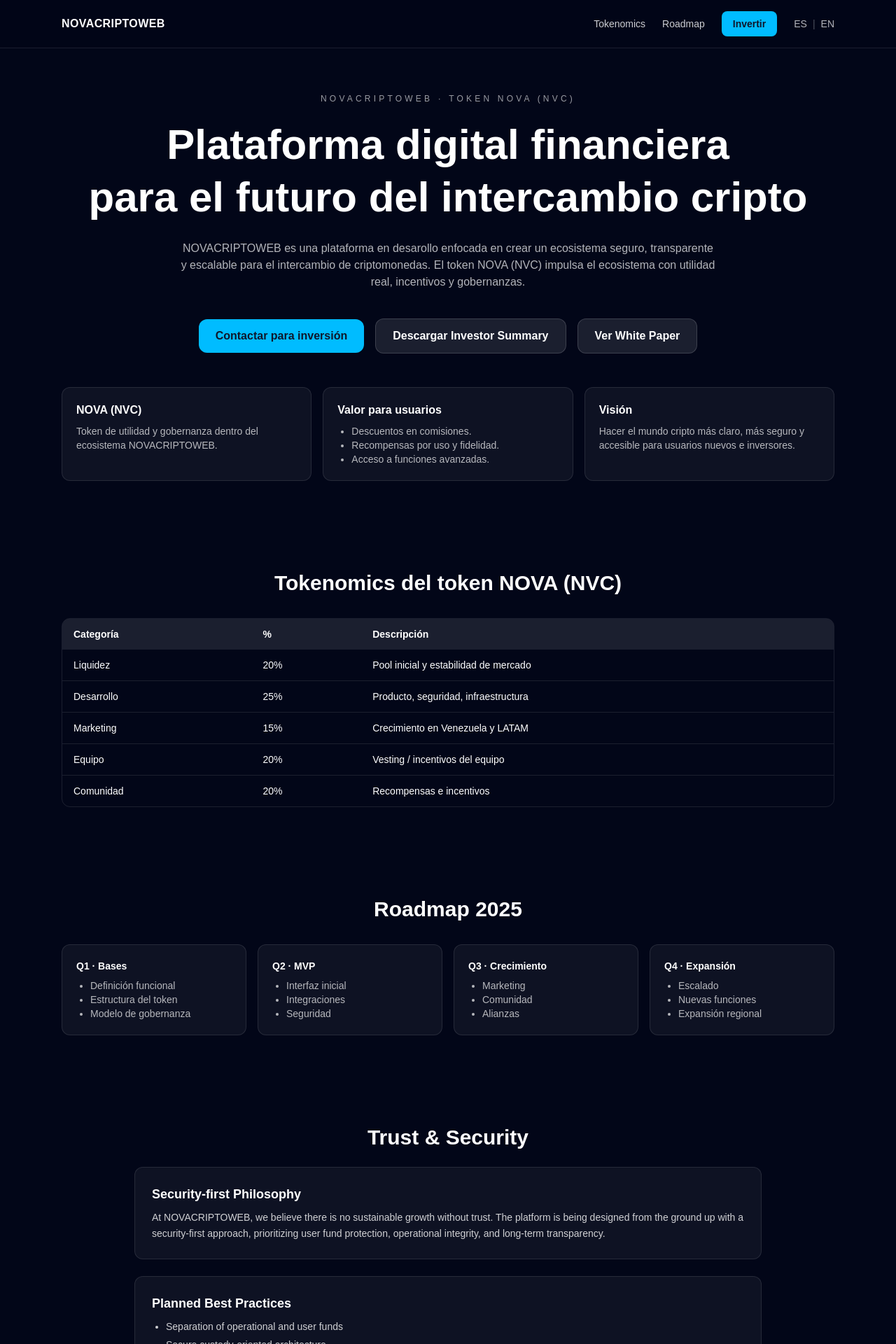
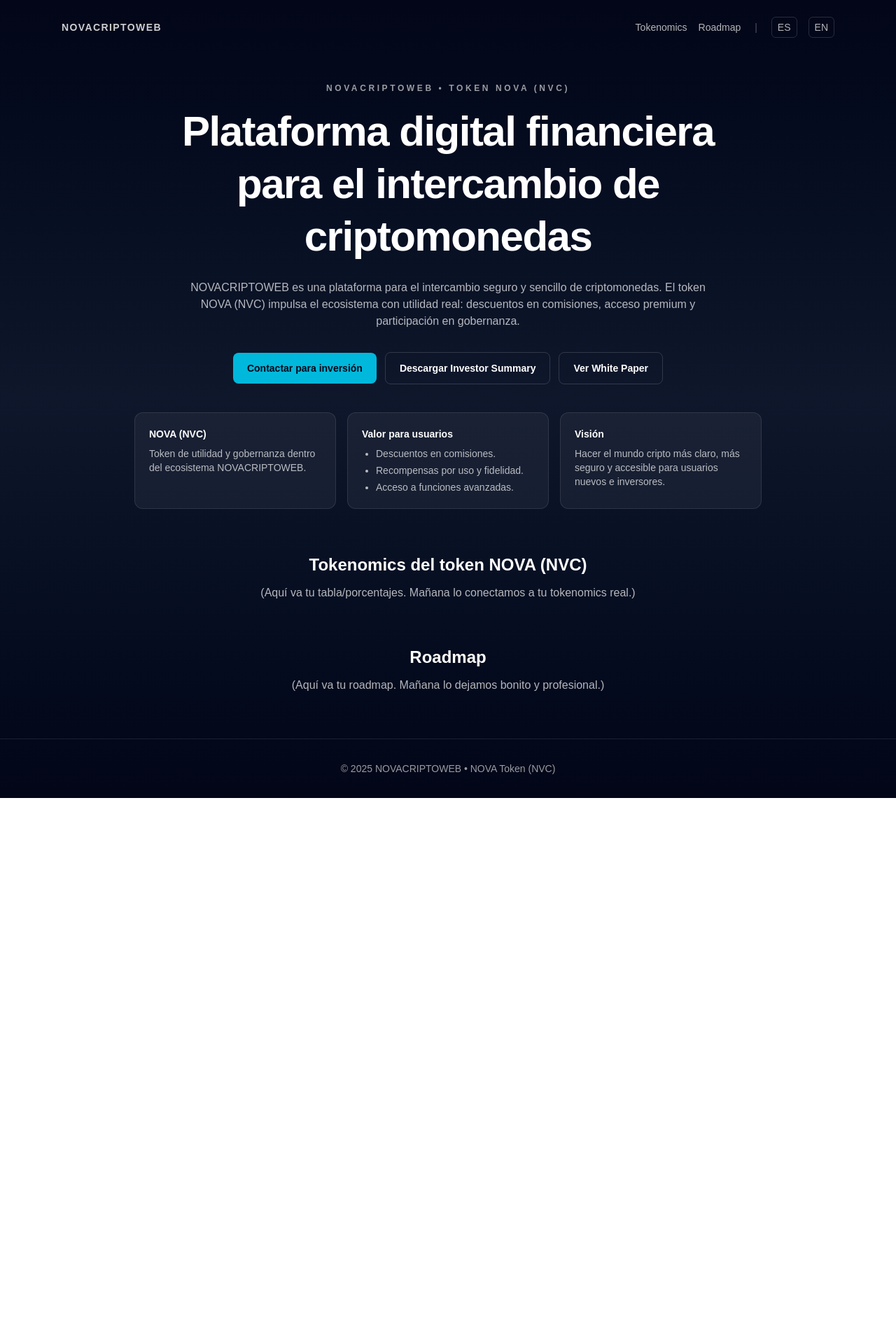
Before and after one commit to Nova-1971/novacriptoweb, a Next.js app: page / in a window 1280 px wide. Shown: the top 1920 px of the page at 70% size. After the commit the page ends 1140 px from the top, so only its background shows below. Built offline with nearby package versions, Linux system fonts and the light colour scheme.

Commit message:
Fix ES / EN pages

```diff
--- /dev/null
+++ b/app/en/page.tsx
@@ -0,0 +1,105 @@
+import Link from "next/link";
+
+export default function HomeEN() {
+  return (
+    <div className="min-h-screen bg-[#070A12] text-white">
+      {/* HEADER */}
+      <header className="mx-auto max-w-6xl px-6 py-6 flex items-center justify-between">
+        <div className="font-bold tracking-wider">NOVACRIPTOWEB</div>
+
+        <nav className="flex items-center gap-6 text-sm">
+          <a href="#tokenomics" className="text-white/70 hover:text-white">
+            Tokenomics
+          </a>
+          <a href="#roadmap" className="text-white/70 hover:text-white">
+            Roadmap
+          </a>
+          <a
+            href="#invest"
+            className="bg-sky-500 hover:bg-sky-400 text-white px-4 py-2 rounded-lg"
+          >
+            Invest
+          </a>
+
+          {/* ES / EN */}
+          <div className="flex items-center gap-2">
+            <Link href="/" className="text-white/70 hover:text-white text-sm">
+              ES
+            </Link>
+            <span className="text-white/30">|</span>
+            <Link href="/en" className="text-white hover:text-white text-sm font-semibold">
+              EN
+            </Link>
+          </div>
+        </nav>
+      </header>
+
+      {/* HERO */}
+      <main className="mx-auto max-w-6xl px-6 pt-10 pb-20">
+        <p className="text-center text-white/50 text-xs tracking-[0.3em]">
+          NOVACRIPTOWEB • NOVA TOKEN (NVC)
+        </p>
+
+        <h1 className="mt-6 text-center text-4xl md:text-6xl font-extrabold implying-tight leading-tight">
+          Digital Financial Platform <br /> Secure cryptocurrency exchange
+        </h1>
+
+        <p className="mx-auto mt-6 max-w-3xl text-center text-white/70">
+          NOVACRIPTOWEB is a platform for safe and simple cryptocurrency exchange.
+          The NOVA token (NVC) powers the ecosystem with real utility: fee discounts,
+          premium access, and governance participation.
+        </p>
+
+        {/* BUTTONS */}
+        <div className="mt-10 flex flex-col sm:flex-row items-center justify-center gap-4">
+          <a
+            href="#invest"
+            className="bg-sky-500 hover:bg-sky-400 text-white px-6 py-3 rounded-xl font-semibold"
+          >
+            Contact for investment
+          </a>
+
+          <a
+            href="/investor-summary-novacriptoweb.pdf"
+            className="bg-white/10 hover:bg-white/15 text-white px-6 py-3 rounded-xl"
+          >
+            Download Investor Summary
+          </a>
+
+          <a
+            href="/whitepaper-novacriptoweb.pdf"
+            className="bg-white/10 hover:bg-white/15 text-white px-6 py-3 rounded-xl"
+          >
+            View White Paper
+          </a>
+        </div>
+
+        {/* SECTIONS */}
+        <section id="tokenomics" className="mt-20">
+          <h2 className="text-2xl font-bold">Tokenomics</h2>
+          <p className="mt-2 text-white/70">
+            (Paste your tokenomics content here.)
+          </p>
+        </section>
+
+        <section id="roadmap" className="mt-16">
+          <h2 className="text-2xl font-bold">Roadmap</h2>
+          <p className="mt-2 text-white/70">
+            (Paste your roadmap content here.)
+          </p>
+        </section>
+
+        <section id="invest" className="mt-16">
+          <h2 className="text-2xl font-bold">Invest</h2>
+          <p className="mt-2 text-white/70">
+            (Paste your investment/contact section here.)
+          </p>
+        </section>
+
+        <footer className="mt-20 border-t border-white/10 py-8 text-center text-sm text-white/50">
+          © {new Date().getFullYear()} NOVACRIPTOWEB • NOVA Token (NVC)
+        </footer>
+      </main>
+    </div>
+  );
+}
--- a/app/layout.tsx
+++ b/app/layout.tsx
@@ -1,30 +1,15 @@
+import "./globals.css";
 import type { Metadata } from "next";
-import "./globals.css";
-import LangHtmlUpdater from "./_components/LangHtmlUpdater";
 
 export const metadata: Metadata = {
-  metadataBase: new URL("https://novacripto.com"),
-  title: {
-    default: "NOVACRIPTOWEB",
-    template: "%s | NOVACRIPTOWEB",
-  },
-  description:
-    "Plataforma digital financiera para el intercambio seguro y sencillo de criptomonedas.",
-  robots: { index: true, follow: true },
+  title: "NOVACRIPTOWEB",
+  description: "NOVACRIPTOWEB",
 };
 
-export default function RootLayout({
-  children,
-}: {
-  children: React.ReactNode;
-}) {
+export default function RootLayout({ children }: { children: React.ReactNode }) {
   return (
-    <html lang="es" suppressHydrationWarning>
-      <body>
-        {/* Esto ajusta el lang del <html> según la ruta (/es o /en) */}
-        <LangHtmlUpdater />
-        {children}
-      </body>
+    <html lang="es">
+      <body>{children}</body>
     </html>
   );
 }
--- a/app/page.tsx
+++ b/app/page.tsx
@@ -1,91 +1,78 @@
-import Link from "next/link";
-export default function Home() {
+export default function HomeES() {
   return (
-    <div className="min-h-screen bg-slate-950 text-white">
-      {/* NAVBAR */}
-<header className="sticky top-0 z-20 border-b border-white/10 bg-slate-950/80 backdrop-blur">
-  <nav className="mx-auto flex max-w-6xl items-center justify-between px-6 py-4">
-    <div className="font-bold tracking-wide">NOVACRIPTOWEB</div>
+    <main className="min-h-screen bg-gradient-to-b from-slate-950 via-slate-900 to-slate-950 text-white">
+      <header className="mx-auto flex max-w-6xl items-center justify-between px-6 py-6">
+        <div className="text-sm font-semibold tracking-widest text-white/80">
+          NOVACRIPTOWEB
+        </div>
 
-    <div className="flex items-center gap-6 text-sm text-white/80">
-      <a href="#tokenomics" className="hover:text-white">Tokenomics</a>
-      <a href="#roadmap" className="hover:text-white">Roadmap</a>
+        <nav className="flex items-center gap-4 text-sm text-white/70">
+          <a className="hover:text-white" href="#tokenomics">Tokenomics</a>
+          <a className="hover:text-white" href="#roadmap">Roadmap</a>
 
-      <a
-        href="mailto:founder@novacriptoweb.com"
-        className="rounded-lg bg-sky-400 px-4 py-2 font-semibold text-slate-900 hover:bg-sky-300"
-      >
-        Invertir
+          <span className="mx-1 text-white/30">|</span>
+
+          <a className="rounded-md border border-white/15 px-2 py-1 hover:border-white/30" href="/">
+            ES
           </a>
-
-      {/* Switch ES/EN */}
-      <div className="flex items-center gap-2">
-        <Link href="/" className="text-white/70 hover:text-white">ES</Link>
-        <span className="text-white/30">|</span>
-        <Link href="/en" className="text-white/70 hover:text-white">EN</Link>
-      </div>
-    </div>
+          <a className="rounded-md border border-white/15 px-2 py-1 hover:border-white/30" href="/en">
+            EN
+          </a>
         </nav>
       </header>
 
-      <main className="mx-auto max-w-6xl px-6">
-        {/* HERO */}
-        <section className="py-16 text-center">
-          <p className="text-xs tracking-[0.35em] text-white/60">
-            NOVACRIPTOWEB · TOKEN NOVA (NVC)
-          </p>
+      <section className="mx-auto max-w-6xl px-6 pb-16 pt-10">
+        <div className="mx-auto max-w-4xl text-center">
+          <div className="mb-4 text-xs font-semibold tracking-[0.3em] text-white/60">
+            NOVACRIPTOWEB • TOKEN NOVA (NVC)
+          </div>
 
-          <h1 className="mt-5 text-4xl font-extrabold leading-tight md:text-6xl">
+          <h1 className="text-4xl font-extrabold leading-tight tracking-tight md:text-6xl">
             Plataforma digital financiera <br />
-            para el futuro del intercambio cripto
+            para el intercambio de <br />
+            criptomonedas
           </h1>
 
           <p className="mx-auto mt-6 max-w-3xl text-white/70">
-            NOVACRIPTOWEB es una plataforma en desarollo enfocada en crear un ecosistema seguro, transparente y escalable para el intercambio de criptomonedas.
-            El token NOVA (NVC) impulsa el ecosistema con utilidad real,
-            incentivos y gobernanzas.
+            NOVACRIPTOWEB es una plataforma para el intercambio seguro y sencillo de criptomonedas.
+            El token NOVA (NVC) impulsa el ecosistema con utilidad real: descuentos en comisiones,
+            acceso premium y participación en gobernanza.
           </p>
 
-          {/* BOTONES (ARREGLADOS, SEPARADOS) */}
-          <div className="mt-10 flex flex-col items-center justify-center gap-4 sm:flex-row">
+          <div className="mt-8 flex flex-col items-center justify-center gap-3 sm:flex-row">
             <a
-              href="mailto:founder@novacriptoweb.com"
-              className="rounded-xl bg-sky-400 px-6 py-3 font-semibold text-slate-900 hover:bg-sky-300"
+              href="#"
+              className="rounded-lg bg-cyan-500 px-5 py-3 text-sm font-semibold text-slate-950 hover:bg-cyan-400"
             >
               Contactar para inversión
             </a>
 
             <a
-              href="/investor-summary-novacriptoweb.pdf"
-              target="_blank"
-              rel="noopener noreferrer"
-              className="rounded-xl border border-white/15 bg-white/10 px-6 py-3 font-semibold text-white hover:bg-white/15"
+              href="/download.pdf"
+              className="rounded-lg border border-white/15 px-5 py-3 text-sm font-semibold text-white hover:border-white/30"
             >
               Descargar Investor Summary
             </a>
 
             <a
               href="/whitepaper-novacriptoweb.pdf"
-              target="_blank"
-              rel="noopener noreferrer"
-              className="rounded-xl border border-white/15 bg-white/10 px-6 py-3 font-semibold text-white hover:bg-white/15"
+              className="rounded-lg border border-white/15 px-5 py-3 text-sm font-semibold text-white hover:border-white/30"
             >
               Ver White Paper
             </a>
           </div>
 
-          {/* TARJETAS RESUMEN */}
-          <div className="mt-12 grid gap-4 md:grid-cols-3">
+          <div className="mt-10 grid gap-4 md:grid-cols-3">
             <div className="rounded-xl border border-white/10 bg-white/5 p-5 text-left">
-              <h3 className="font-semibold">NOVA (NVC)</h3>
+              <div className="text-sm font-semibold">NOVA (NVC)</div>
               <p className="mt-2 text-sm text-white/70">
                 Token de utilidad y gobernanza dentro del ecosistema NOVACRIPTOWEB.
               </p>
             </div>
 
             <div className="rounded-xl border border-white/10 bg-white/5 p-5 text-left">
-              <h3 className="font-semibold">Valor para usuarios</h3>
-              <ul className="mt-2 list-disc pl-5 text-sm text-white/70">
+              <div className="text-sm font-semibold">Valor para usuarios</div>
+              <ul className="mt-2 list-disc space-y-1 pl-5 text-sm text-white/70">
                 <li>Descuentos en comisiones.</li>
                 <li>Recompensas por uso y fidelidad.</li>
                 <li>Acceso a funciones avanzadas.</li>
@@ -93,152 +80,32 @@ export default function Home() {
             </div>
 
             <div className="rounded-xl border border-white/10 bg-white/5 p-5 text-left">
-              <h3 className="font-semibold">Visión</h3>
+              <div className="text-sm font-semibold">Visión</div>
               <p className="mt-2 text-sm text-white/70">
                 Hacer el mundo cripto más claro, más seguro y accesible para usuarios nuevos e inversores.
               </p>
             </div>
           </div>
-        </section>
+        </div>
 
-        {/* TOKENOMICS */}
-        <section id="tokenomics" className="py-16">
-          <h2 className="text-3xl font-bold text-center mb-8">Tokenomics del token NOVA (NVC)</h2>
+        <div id="tokenomics" className="mt-16 text-center">
+          <h2 className="text-2xl font-bold">Tokenomics del token NOVA (NVC)</h2>
+          <p className="mt-3 text-white/70">
+            (Aquí va tu tabla/porcentajes. Mañana lo conectamos a tu tokenomics real.)
+          </p>
+        </div>
 
-          <div className="overflow-x-auto rounded-xl border border-white/10">
-            <table className="w-full text-left text-sm">
-              <thead className="bg-white/10">
-                <tr>
-                  <th className="px-4 py-3">Categoría</th>
-                  <th className="px-4 py-3">%</th>
-                  <th className="px-4 py-3">Descripción</th>
-                </tr>
-              </thead>
-
-              <tbody className="divide-y divide-white/10">
-                <tr>
-                  <td className="px-4 py-3">Liquidez</td>
-                  <td className="px-4 py-3">20%</td>
-                  <td className="px-4 py-3">Pool inicial y estabilidad de mercado</td>
-                </tr>
-                <tr>
-                  <td className="px-4 py-3">Desarrollo</td>
-                  <td className="px-4 py-3">25%</td>
-                  <td className="px-4 py-3">Producto, seguridad, infraestructura</td>
-                </tr>
-                <tr>
-                  <td className="px-4 py-3">Marketing</td>
-                  <td className="px-4 py-3">15%</td>
-                  <td className="px-4 py-3">Crecimiento en Venezuela y LATAM</td>
-                </tr>
-                <tr>
-                  <td className="px-4 py-3">Equipo</td>
-                  <td className="px-4 py-3">20%</td>
-                  <td className="px-4 py-3">Vesting / incentivos del equipo</td>
-                </tr>
-                <tr>
-                  <td className="px-4 py-3">Comunidad</td>
-                  <td className="px-4 py-3">20%</td>
-                  <td className="px-4 py-3">Recompensas e incentivos</td>
-                </tr>
-              </tbody>
-            </table>
+        <div id="roadmap" className="mt-16 text-center">
+          <h2 className="text-2xl font-bold">Roadmap</h2>
+          <p className="mt-3 text-white/70">
+            (Aquí va tu roadmap. Mañana lo dejamos bonito y profesional.)
+          </p>
         </div>
       </section>
 
-        {/* ROADMAP */}
-        <section id="roadmap" className="py-16">
-          <h2 className="text-3xl font-bold text-center mb-8">Roadmap 2025</h2>
-
-          <div className="grid gap-4 md:grid-cols-4 text-sm">
-            <div className="rounded-xl border border-white/10 bg-white/5 p-5">
-              <h3 className="font-semibold mb-2">Q1 · Bases</h3>
-              <ul className="list-disc pl-5 text-white/70">
-                <li>Definición funcional</li>
-                <li>Estructura del token</li>
-                <li>Modelo de gobernanza</li>
-              </ul>
-            </div>
-
-            <div className="rounded-xl border border-white/10 bg-white/5 p-5">
-              <h3 className="font-semibold mb-2">Q2 · MVP</h3>
-              <ul className="list-disc pl-5 text-white/70">
-                <li>Interfaz inicial</li>
-                <li>Integraciones</li>
-                <li>Seguridad</li>
-              </ul>
-            </div>
-
-            <div className="rounded-xl border border-white/10 bg-white/5 p-5">
-              <h3 className="font-semibold mb-2">Q3 · Crecimiento</h3>
-              <ul className="list-disc pl-5 text-white/70">
-                <li>Marketing</li>
-                <li>Comunidad</li>
-                <li>Alianzas</li>
-              </ul>
-            </div>
-
-            <div className="rounded-xl border border-white/10 bg-white/5 p-5">
-              <h3 className="font-semibold mb-2">Q4 · Expansión</h3>
-              <ul className="list-disc pl-5 text-white/70">
-                <li>Escalado</li>
-                <li>Nuevas funciones</li>
-                <li>Expansión regional</li>
-              </ul>
-            </div>
-          </div>
-        </section>
-{/* TRUST & SECURITY */}
-<section id="security" className="py-16">
-  <h2 className="text-3xl font-bold text-center mb-6">
-    Trust & Security
-  </h2>
-
-  <div className="mx-auto max-w-4xl space-y-6 text-white/80 text-sm leading-relaxed">
-
-    <div className="rounded-xl border border-white/10 bg-white/5 p-6">
-      <h3 className="mb-2 text-lg font-semibold text-white">
-        Security-first Philosophy
-      </h3>
-      <p>
-        At NOVACRIPTOWEB, we believe there is no sustainable growth without trust.
-        The platform is being designed from the ground up with a security-first
-        approach, prioritizing user fund protection, operational integrity, and
-        long-term transparency.
-      </p>
-    </div>
-
-    <div className="rounded-xl border border-white/10 bg-white/5 p-6">
-      <h3 className="mb-2 text-lg font-semibold text-white">
-        Planned Best Practices
-      </h3>
-      <ul className="list-disc pl-5 space-y-1">
-        <li>Separation of operational and user funds</li>
-        <li>Secure custody-oriented architecture</li>
-        <li>Progressive KYC/AML integration aligned with regulations</li>
-        <li>Security audits planned before critical releases</li>
-      </ul>
-    </div>
-
-    <div className="rounded-xl border border-white/10 bg-white/5 p-6">
-      <h3 className="mb-2 text-lg font-semibold text-white">
-        Commitment to Transparency
-      </h3>
-      <p>
-        NOVACRIPTOWEB does not promise guaranteed returns or fixed profits.
-        The NOVA (NVC) token is a utility and governance token whose value
-        depends on real platform adoption and ecosystem usage.
-      </p>
-    </div>
-
-  </div>
-</section>
-
-        {/* FOOTER */}
       <footer className="border-t border-white/10 py-8 text-center text-sm text-white/60">
-          © {new Date().getFullYear()} NOVACRIPTOWEB · Token NOVA (NVC)
+        © {new Date().getFullYear()} NOVACRIPTOWEB • NOVA Token (NVC)
       </footer>
     </main>
-    </div>
   );
 }
```
Also changed, not shown: app/_components/LangHtmlUpdater.tsx (deleted, +0 -13 lines), 2 other files (tests, documents, lock files or other folders). Lines whose indentation alone changed are shown as unchanged.
